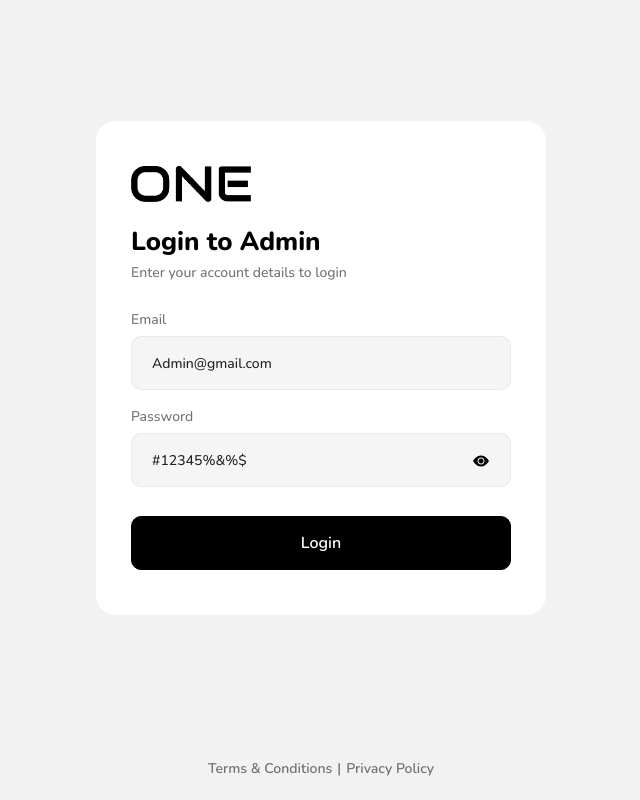
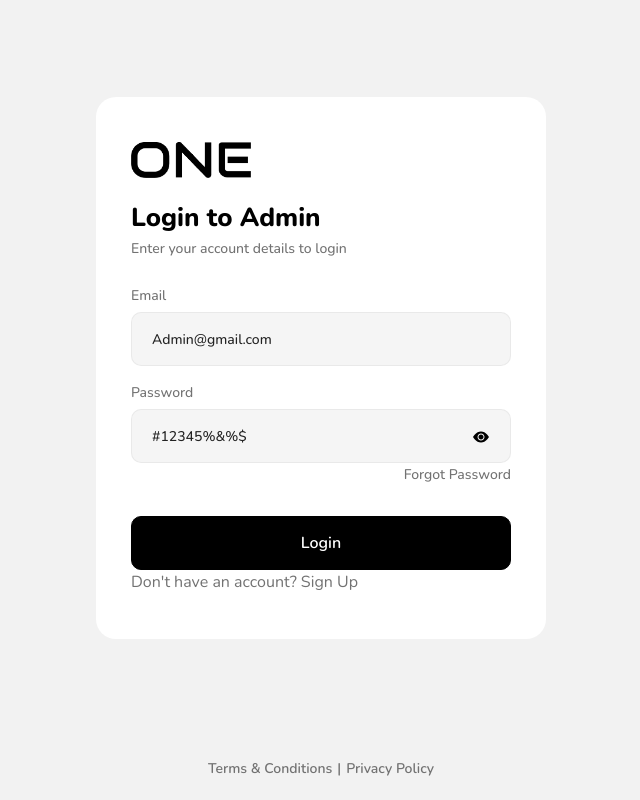
Before and after one commit to sriharsh1104/frontend, a React (Create React App) app: page / in a window 1280 px wide. Shown: the whole page, without its empty margins (319-959 px from the left). Built offline with nearby package versions, Linux system fonts and the light colour scheme.

Commit message:
fix: delete api

```diff
--- a/src/Components/UI/Header/Header.tsx
+++ b/src/Components/UI/Header/Header.tsx
@@ -25,7 +25,7 @@ const Header = (props: propTypes) => {
             <Link className="d-xl-none header-logo" to="/dashboard">
               <img className="d-xl-none" src={logo} alt="small-logo" />
             </Link>
-            <h5>Welcome to Flash Loan</h5>
+            <h5>Welcome to World of Blog</h5>
           </div>
           <div className="header__inner__actions">
             {/* <CustomSelect
--- a/src/Components/UI/Sidebar/Sidebar.tsx
+++ b/src/Components/UI/Sidebar/Sidebar.tsx
@@ -13,6 +13,7 @@ import UserInfo from "../UserInfo/UserInfo";
 import "./Sidebar.scss";
 import { logout } from "../../../Api/user.action";
 import toast from "react-hot-toast";
+import { resetAuthenticationDataSlice } from "../../../Redux/authenticationData/authenticationData";
 
 type propTypes = {
   active?: boolean;
@@ -46,6 +47,7 @@ const Sidebar = (props: propTypes) => {
     const result: any = await logout();
     if (result?.status === 200) {
       console.log("result", result);
+      resetAuthenticationDataSlice()
       navigate("/");
       toast.success(result?.message);
     } else {
--- a/src/Pages/AuthenticationPage/Login/Login.tsx
+++ b/src/Pages/AuthenticationPage/Login/Login.tsx
@@ -1,4 +1,4 @@
-import { useNavigate } from "react-router-dom";
+import { Link, useNavigate } from "react-router-dom";
 import * as Yup from "yup";
 import { Form, Formik } from "formik";
 import {
@@ -73,14 +73,17 @@ const Login = () => {
               formik={formik}
               name="password"
             />
-            {/* <div className="forgot-link">
+            <div className="forgot-link">
               <Link to="/forgot-password">Forgot Password</Link>
-            </div> */}
+            </div>
             <CustomButton
               text="Login"
               className="w-100"
               disabled={!formik?.isValid}
             />
+            <div className="signup-link">
+              <Link to="/signup">Don't have an account? Sign Up</Link>
+            </div>
           </Form>
         )}
       </Formik>
--- a/src/Pages/AuthenticationPage/Register/Register.tsx
+++ b/src/Pages/AuthenticationPage/Register/Register.tsx
@@ -73,9 +73,7 @@ const Register = () => {
               formik={formik}
               name="password"
             />
-            {/* <div className="forgot-link">
-              <Link to="/forgot-password">Forgot Password</Link>
-            </div> */}
+
             <CustomButton
               text="Register"
               className="w-100"
--- a/src/Pages/MyBlog/DeleteModal/DeletModal.tsx
+++ b/src/Pages/MyBlog/DeleteModal/DeletModal.tsx
@@ -12,6 +12,7 @@ const DeleteModal: React.FC<DeleteModalProps> = ({
   onHide,
   onDelete,
 }) => {
+
   return (
     <Modal show={show} onHide={onHide}>
       <Modal.Header closeButton>
--- a/src/Pages/MyBlog/MyBlog.tsx
+++ b/src/Pages/MyBlog/MyBlog.tsx
@@ -16,7 +16,6 @@ const MyBlog = () => {
       setLoading(false);
     }, 2000);
   }, []);
-  useEffect(() => {
   const fetchData = async () => {
     try {
       const response = await userSpecifiedBlog();
@@ -27,6 +26,7 @@ const MyBlog = () => {
       setLoading(false);
     }
   };
+  useEffect(() => {
 
     fetchData();
   }, []);
@@ -39,6 +39,8 @@ const MyBlog = () => {
     try {
       const response = await deleteBlog(blogId);
       console.log("response", response); // Adjust the API endpoint as necessary
+      setShowModal(false);
+      fetchData();
     } catch (error) {
       console.error("Error deleting dashboard data:", error);
     } finally {
@@ -76,6 +78,11 @@ const MyBlog = () => {
                       className="w-100"
                       onClick={() => handleDeleteClick(item?._id)}
                     />
+                    <CustomButton
+                      text="Edit"
+                      // className="w-100"
+                      onClick={() => handleDeleteClick(item?._id)}
+                    />
                   </h5>
                 </div>
               </Col>
```
Also changed, not shown: src/App.tsx (+5 -4 lines). Lines whose indentation alone changed are shown as unchanged.
